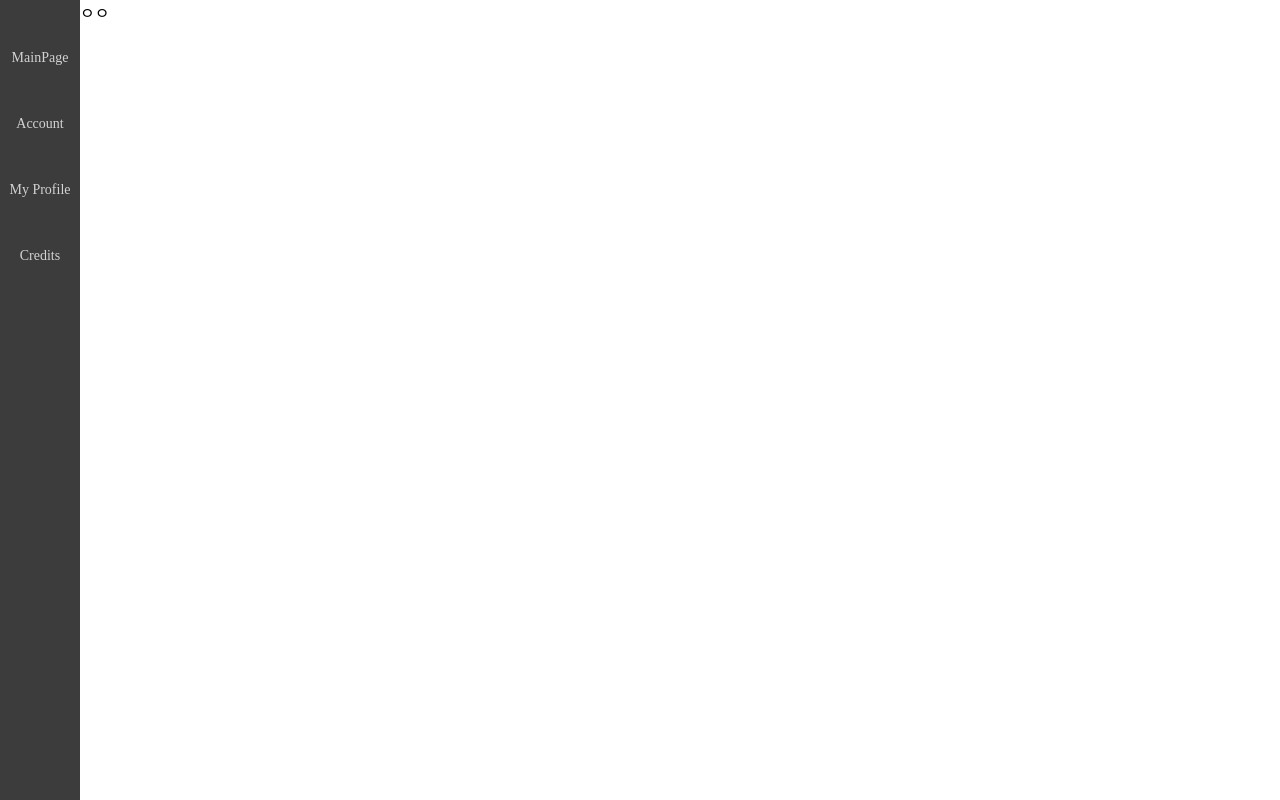
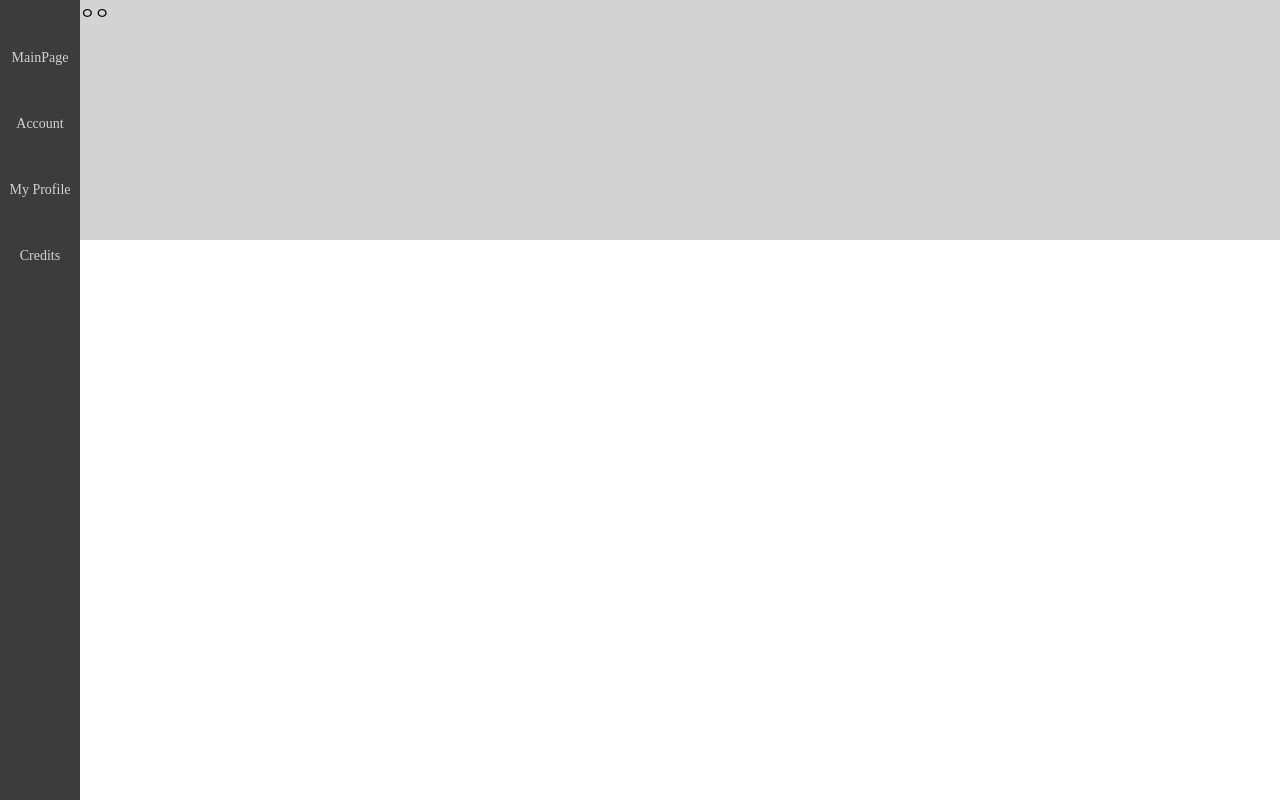
Before and after one commit to dankookDeveloper/frontend, a React (Create React App) app: page / in a window 1280 px wide. Built offline with nearby package versions, Linux system fonts and the light colour scheme.

Commit message:
feat: 배경 추가

```diff
--- a/src/pages/Main.tsx
+++ b/src/pages/Main.tsx
@@ -3,12 +3,18 @@ import styled from "styled-components";
 
 export default function MainPage() {
   return (
-    <Wrapper>
-      <Navbar />
-      <body>
-        <div>ㅇㅇ</div>
-      </body>
-    </Wrapper>
+    <>
+      <Background>
+        <GrayBox />
+        <TitleBox>D.velopers</TitleBox>
+      </Background>
+      <Wrapper>
+        <Navbar />
+        <section>
+          <div>ㅇㅇ</div>
+        </section>
+      </Wrapper>
+    </>
   );
 }
 
@@ -18,3 +24,24 @@ const Wrapper = styled.div`
   width: 100%;
   height: 100%;
 `;
+
+const Background = styled.div`
+  position: absolute;
+  width: 100%;
+  height: 100%;
+`;
+
+const GrayBox = styled.div`
+  display: block;
+  position: static;
+  width: 100%;
+  height: 30%;
+  background-color: lightgray;
+`;
+
+const TitleBox = styled.div`
+  display: block;
+  position: static;
+  width: 100%;
+  height: 50px;
+`;
```
